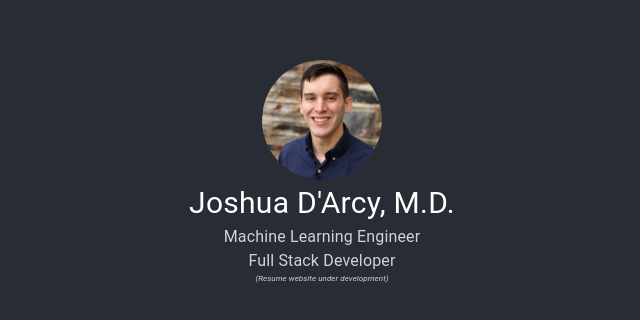
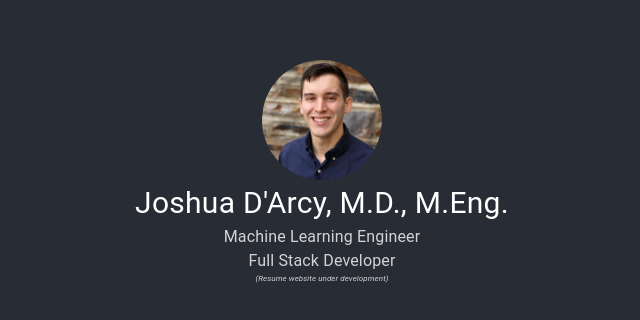
Before and after one commit to joshua-drc/resume, a React (Create React App) app: page / in a window 1280 px wide. Shown: the part 228-548 px from the top of the page, without its empty margins (318-958 px from the left). Built offline with nearby package versions, Linux system fonts and the light colour scheme.

Commit message:
Update App.js

```diff
--- a/src/App.js
+++ b/src/App.js
@@ -7,7 +7,7 @@ function App() {
       <header className="App-header">
         <img style={{width: 120, height: 120, borderRadius: 120/2}} src="./profile.png" alt="profile_picture" />
         <Typography style={{fontSize: 30}}>
-          Joshua D'Arcy, M.D.
+          Joshua D'Arcy, M.D., M.Eng.
         </Typography>
         <Typography style={{fontSize: 16, align:"center", color: "lightgrey"}}>
           Machine Learning Engineer
```
